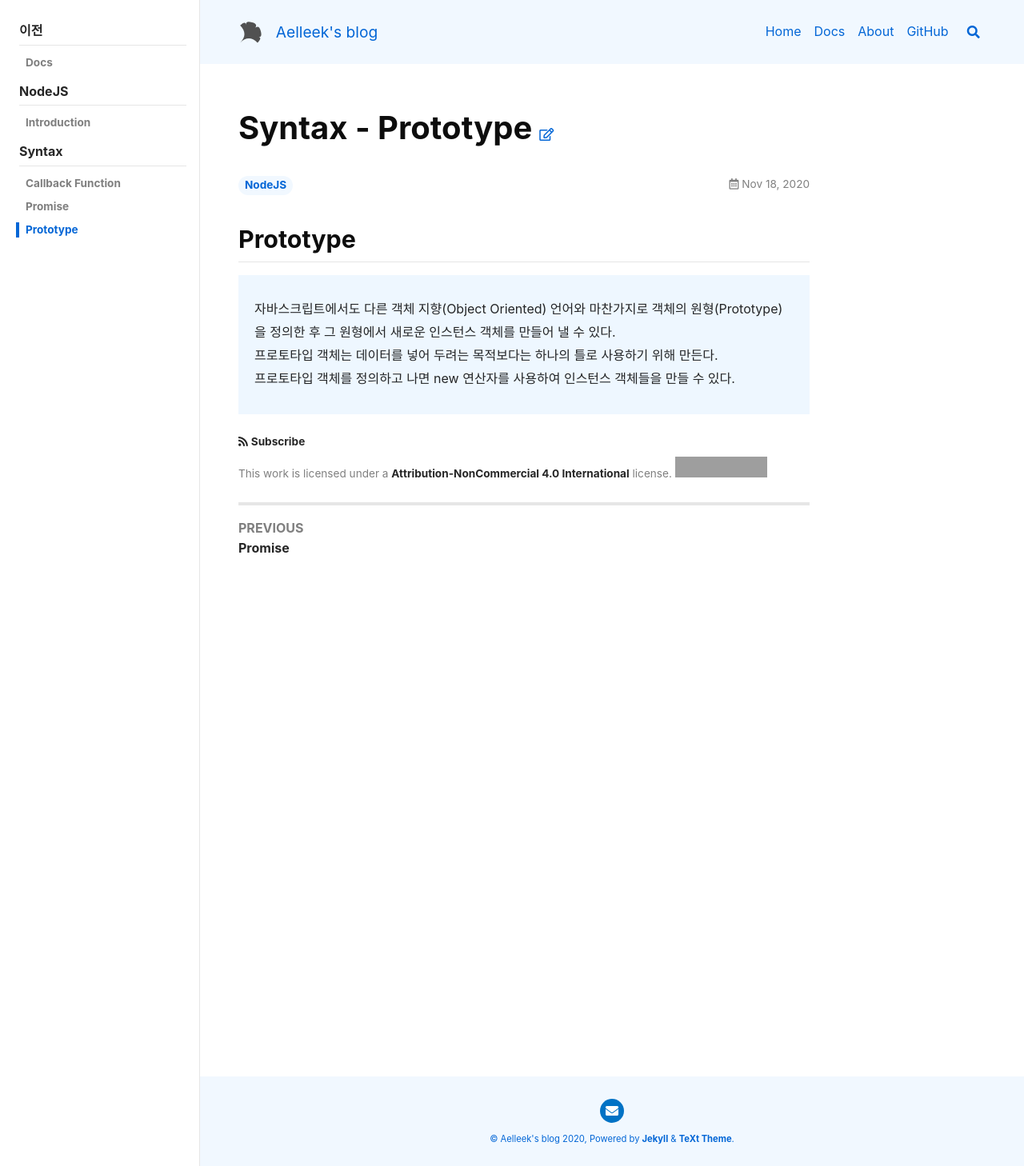
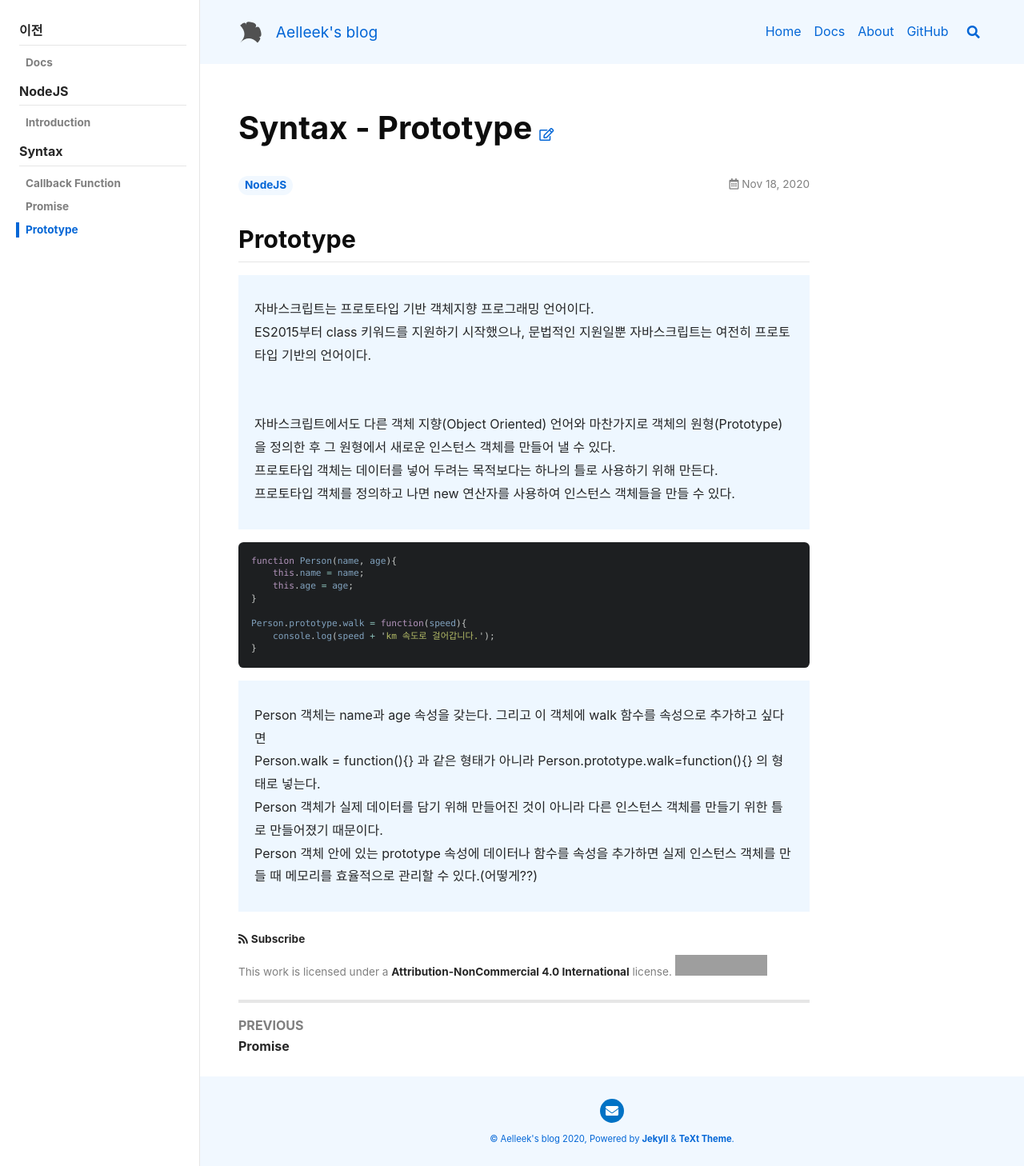
Before and after one commit to Aelleek/aelleek.github.io, a Jekyll site: the page built from documents/NodeJS/_posts/2020-11-18-Prototype.md, in a window 1280 px wide. Shown: the whole page at 80% size. Built offline with Jekyll 4.4.1, drawn with Linux system fonts in a browser that asks for light colours; nearby versions of some CDN libraries; grey boxes are pictures that could not be loaded.

Commit message:
Update NodeJS Syntax Prototype

````diff
--- a/documents/NodeJS/_posts/2020-11-18-Prototype.md
+++ b/documents/NodeJS/_posts/2020-11-18-Prototype.md
@@ -11,7 +11,28 @@ tags: NodeJS
 
 ## Prototype
 <div class = "blue-div">
+자바스크립트는 프로토타입 기반 객체지향 프로그래밍 언어이다.
+ES2015부터 class 키워드를 지원하기 시작했으나, 문법적인 지원일뿐 자바스크립트는 여전히 프로토타입 기반의 언어이다.
+
+
 자바스크립트에서도 다른 객체 지향(Object Oriented) 언어와 마찬가지로 객체의 원형(Prototype)을 정의한 후 그 원형에서 새로운 인스턴스 객체를 만들어 낼 수 있다.
 프로토타입 객체는 데이터를 넣어 두려는 목적보다는 하나의 틀로 사용하기 위해 만든다.
 프로토타입 객체를 정의하고 나면 new 연산자를 사용하여 인스턴스 객체들을 만들 수 있다.
 </div>
+
+```javascript
+function Person(name, age){
+    this.name = name;
+    this.age = age;
+}
+
+Person.prototype.walk = function(speed){
+    console.log(speed + 'km 속도로 걸어갑니다.');
+}
+```
+<div class="blue-div">
+Person 객체는 name과 age 속성을 갖는다. 그리고 이 객체에 walk 함수를 속성으로 추가하고 싶다면
+Person.walk = function(){} 과 같은 형태가 아니라 Person.prototype.walk=function(){} 의 형태로 넣는다.
+Person 객체가 실제 데이터를 담기 위해 만들어진 것이 아니라 다른 인스턴스 객체를 만들기 위한 틀로 만들어졌기 때문이다.
+Person 객체 안에 있는 prototype 속성에 데이터나 함수를 속성을 추가하면 실제 인스턴스 객체를 만들 때 메모리를 효율적으로 관리할 수 있다.(어떻게??)
+</div>
````
